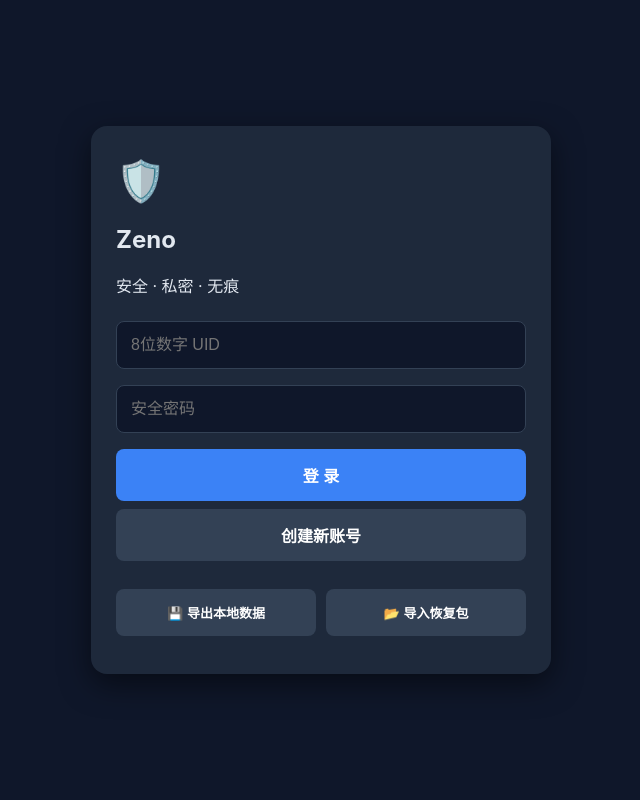
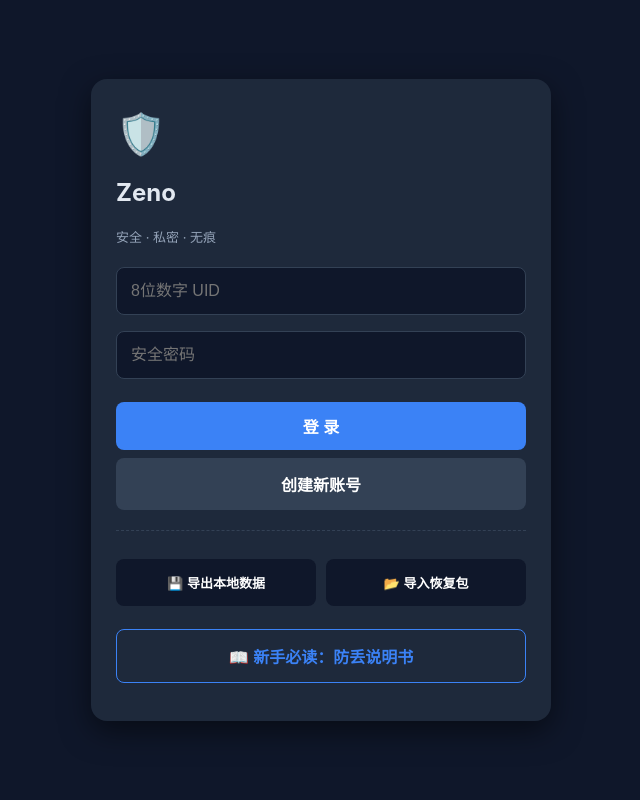
Before and after one commit to sykin7/Zeno, a Flask app: page / in a window 1280 px wide. Shown: the whole page, without its empty margins (319-959 px from the left). Run offline with Flask 3, Linux system fonts and the light colour scheme; some libraries are stand-ins or nearby versions.

Commit message:
Update index.html

```diff
--- a/templates/index.html
+++ b/templates/index.html
@@ -55,11 +55,8 @@
         #chat-input-area input { margin: 0; flex: 1; }
         #send-btn { width: auto; padding: 0 15px; margin: 0; height: 42px;}
 
-        .voice-btn { width: 42px !important; height: 42px; border-radius: 50% !important; padding: 0 !important; font-size: 18px; margin: 0; flex-shrink: 0; touch-action: none; -webkit-user-select: none; user-select: none;}
         .clip-btn { width: 42px !important; height: 42px; border-radius: 50% !important; padding: 0 !important; margin: 0; flex-shrink: 0; background: var(--secondary); display: flex; align-items: center; justify-content: center;}
 
-        .recording { background: var(--danger) !important; animation: pulse 1s infinite; }
-        @keyframes pulse { 0% { opacity: 1; } 50% { opacity: 0.5; } 100% { opacity: 1; } }
         .audio-player { display: flex; align-items: center; gap: 8px; cursor: pointer; min-width: 100px; }
         .unread-badge { background: var(--danger); color: white; font-size: 11px; padding: 2px 6px; border-radius: 10px; position: absolute; right: 10px; top: 10px; font-weight: bold; }
         #network-bar { background: var(--danger); color: white; text-align: center; padding: 5px; font-size: 12px; position: fixed; width:100%; z-index:1000; top:0;}
@@ -72,33 +69,69 @@
         .circle-btn { width: 70px; height: 70px; border-radius: 50%; font-size: 28px; display: flex; align-items: center; justify-content: center; margin: 0;}
         .tick-read { color: var(--success); font-weight: bold; }
         .flex { display: flex; gap: 10px;}
+
+        ::-webkit-scrollbar { width: 6px; }
+        ::-webkit-scrollbar-track { background: transparent; }
+        ::-webkit-scrollbar-thumb { background: #334155; border-radius: 3px; }
     </style>
 </head>
 <body>
     <div id="network-bar" class="hidden">⚠ 连接已断开，正在后台尝试重连...</div>
 
+    <div id="guide-modal" class="hidden" style="position: fixed; inset: 0; background: rgba(0,0,0,0.85); z-index: 99999; display: flex; align-items: center; justify-content: center; padding: 20px;">
+        <div class="panel" style="width: 100%; max-width: 420px; max-height: 85vh; overflow-y: auto; text-align: left; border: 1px solid var(--primary); box-shadow: 0 0 30px rgba(59,130,246,0.2);">
+            <h2 style="color: var(--primary); margin-top: 0; text-align: center; font-size: 22px;">📖 Zeno 防丢与使用手册</h2>
+
+            <div style="color: var(--text); font-size: 14px; line-height: 1.7;">
+                <div style="background: rgba(239, 68, 68, 0.1); padding: 12px; border-left: 4px solid var(--danger); border-radius: 4px; margin-bottom: 15px;">
+                    <h4 style="color: var(--danger); margin: 0 0 8px 0;">⚠️ 核心警告：阅后即焚，神仙难救</h4>
+                    <p style="margin: 0; font-size: 13px;">本系统采用军工级端到端加密。服务器<b>绝对不存</b>您的聊天记录、联系人和私钥！一切数据仅存在您当前的手机浏览器缓存中。<b>如果你清除了浏览器缓存，数据将彻底灰飞烟灭！</b></p>
+                </div>
+
+                <h4 style="color: var(--success); margin-bottom: 8px;">💾 必看：正确的数据备份姿势</h4>
+                <ul style="margin-top: 0; padding-left: 20px; font-size: 13px; color: var(--text-muted);">
+                    <li style="margin-bottom: 6px;"><b>初始备份包：</b>刚注册时下载的备份包，里面<b>只有你的账号身份</b>，没有好友。</li>
+                    <li style="margin-bottom: 6px;"><b style="color: #fff;">全量备份包 (极度重要)：</b>当您添加了好友并聊过天后，如果准备换手机、清理手机垃圾、或者关闭无痕浏览器前，<b>必须进入底部的【⚙️ 我的】 -> 点击【💾 导出本地加密数据包】</b>。这个新下载的包才包含完整的通讯录和聊天记录！</li>
+                    <li><b>如何恢复：</b>在登录界面点击【📂 导入恢复包】，选择您最新导出的那个全量备份包，即可满血复活。</li>
+                </ul>
+
+                <h4 style="color: var(--primary); margin-bottom: 8px;">📞 实时语音通话说明</h4>
+                <ul style="margin-top: 0; padding-left: 20px; font-size: 13px; color: var(--text-muted);">
+                    <li style="margin-bottom: 6px;">双方必须都开着网页才能接通，如果对方已锁屏或退出浏览器，系统会直接拦截拨打。</li>
+                    <li>通话采用 P2P 物理直连，完全不消耗服务器流量，极度安全。</li>
+                </ul>
+            </div>
+
+            <button class="success" style="margin-top: 25px; height: 48px; font-size: 16px;" onclick="document.getElementById('guide-modal').classList.add('hidden')">✅ 我已牢记以上规则</button>
+        </div>
+    </div>
+
     <div id="uid-modal" class="hidden" style="position: fixed; inset: 0; background: rgba(0,0,0,0.85); z-index: 9999; display: flex; align-items: center; justify-content: center; padding: 20px;">
         <div class="panel" style="width: 100%; max-width: 400px; text-align: center; border: 1px solid var(--primary); box-shadow: 0 0 30px rgba(59,130,246,0.2);">
             <h2 style="color: var(--success); margin-top: 0;">🎉 账号创建成功</h2>
-            <p style="color: var(--text-muted); font-size: 14px;">您的加密私钥已保存在本设备。<br>强烈建议立即下载备份，以免账号丢失！</p>
+            <p style="color: var(--text-muted); font-size: 14px;">您的加密私钥已保存在本设备。<br>强烈建议立即下载身份备份，以免账号丢失！</p>
             <div class="profile-uid" id="new-uid-display"></div>
-            <button class="success" onclick="downloadBackupAndLogin()" style="margin-bottom: 12px; height: 50px; font-size: 16px;">💾 一键下载密钥备份包 (推荐)</button>
+            <button class="success" onclick="downloadBackupAndLogin()" style="margin-bottom: 12px; height: 50px; font-size: 16px;">💾 一键下载初始备份包</button>
             <button class="secondary" onclick="closeUidModal()">稍后自己备份，直接登录</button>
         </div>
     </div>
 
     <div id="auth-view" class="container">
         <div class="panel">
-            <div class="brand-header"><span style="font-size:40px;">🛡️</span><h2>Zeno</h2><p>安全 · 私密 · 无痕</p></div>
+            <div class="brand-header"><span style="font-size:40px;">🛡️</span><h2>Zeno</h2><p style="color: var(--text-muted); font-size: 13px;">安全 · 私密 · 无痕</p></div>
+
             <input type="text" id="uid-input" placeholder="8位数字 UID" maxlength="8">
             <input type="password" id="password" placeholder="安全密码">
-            <button onclick="login()">登 录</button>
+            <button onclick="login()" style="height: 48px; font-size: 16px; margin-top: 15px;">登 录</button>
             <button class="secondary" onclick="register()">创建新账号</button>
-            <div class="flex" style="margin-top:20px;">
-                <button class="secondary" style="font-size:13px;" onclick="exportData()">💾 导出本地数据</button>
-                <button class="secondary" style="font-size:13px;" onclick="document.getElementById('import-file').click()">📂 导入恢复包</button>
+
+            <div class="flex" style="margin-top:20px; border-top: 1px dashed var(--border); padding-top: 20px;">
+                <button class="secondary" style="font-size:13px; background: #0f172a;" onclick="exportData()">💾 导出本地数据</button>
+                <button class="secondary" style="font-size:13px; background: #0f172a;" onclick="document.getElementById('import-file').click()">📂 导入恢复包</button>
                 <input type="file" id="import-file" class="hidden" onchange="importData(event)">
             </div>
+
+            <button style="margin-top: 15px; background: transparent; border: 1px solid var(--primary); color: var(--primary);" onclick="document.getElementById('guide-modal').classList.remove('hidden')">📖 新手必读：防丢说明书</button>
         </div>
     </div>
 
@@ -120,7 +153,7 @@
                     <input type="text" id="search-uid-input" placeholder="输入精准 8 位 UID 搜索" maxlength="8" style="margin:0;">
                     <button class="primary" style="width:90px; margin:0;" onclick="searchAndRequest()">搜索</button>
                 </div>
-                <h4 style="color:var(--text-muted); margin-bottom: 10px; border-bottom: 1px solid var(--border); padding-bottom: 10px;">收到的请求 (7天自动销毁)</h4>
+                <h4 style="color:var(--text-muted); margin-bottom: 10px; border-bottom: 1px solid var(--border); padding-bottom: 10px;">收到的请求</h4>
                 <div id="request-list"></div>
             </div>
 
@@ -131,13 +164,17 @@
                     <div class="profile-uid" id="profile-uid-show"></div>
                     <div style="font-size:20px; font-weight:bold; margin-bottom: 5px;" id="profile-name-show"></div>
                 </div>
-                <h4 style="color:var(--text-muted);">资料修改</h4>
-                <input type="text" id="settings-nickname" placeholder="修改昵称">
-                <button onclick="saveProfile()" style="margin-bottom: 30px;">更新资料</button>
 
-                <h4 style="color:var(--text-muted);">数据安全管理</h4>
-                <button class="secondary" onclick="exportData(currentUid)">💾 导出本地加密数据包</button>
-                <button class="danger" onclick="logout()" style="margin-top: 15px;">🚪 退出当前账号</button>
+                <h4 style="color:var(--text-muted);">资料与帮助</h4>
+                <div class="flex">
+                    <input type="text" id="settings-nickname" placeholder="修改昵称" style="margin:0;">
+                    <button onclick="saveProfile()" style="width: 100px; margin:0;">更新</button>
+                </div>
+                <button style="margin-top: 15px; background: rgba(59, 130, 246, 0.1); border: 1px solid var(--primary); color: var(--primary);" onclick="document.getElementById('guide-modal').classList.remove('hidden')">📖 查看安全与防丢说明书</button>
+
+                <h4 style="color:var(--text-muted); margin-top: 30px;">数据安全管理</h4>
+                <button class="success" onclick="exportData(currentUid)">💾 离线前必备：导出完整数据包</button>
+                <button class="danger" onclick="logout()" style="margin-top: 15px; background: transparent; border: 1px solid var(--danger); color: var(--danger);">🚪 退出当前账号</button>
             </div>
         </div>
 
@@ -156,7 +193,6 @@
         </div>
         <div id="chat-box" onscroll="handleChatScroll()"></div>
         <div id="chat-input-area">
-            <button class="secondary voice-btn" id="voice-btn" onmousedown="startRecording(event)" onmouseup="stopRecording(event)" onmouseleave="stopRecording(event)" ontouchstart="startRecording(event)" ontouchend="stopRecording(event)" ontouchcancel="stopRecording(event)" oncontextmenu="return false;">🎤</button>
             <button class="secondary clip-btn" onclick="document.getElementById('file-upload').click()">📎</button>
             <input type="file" id="file-upload" class="hidden" accept="*/*" onchange="handleFileUpload(event)">
             <input type="text" id="msg-input" placeholder="输入消息..." onkeypress="if(event.keyCode==13) sendMessage()">
@@ -175,8 +211,7 @@
 
     <script>
         let db, currentUid, currentNickname, currentToken, currentTargetUid, currentTargetName, targetPublicKeyStr, socket, peerConnection, localStream;
-        let onlineUsers = new Set(), unreadMap = {}, lastLoadedTs = 0, isEnd = false, mediaRecorder, audioChunks = [];
-        let isRecording = false;
+        let onlineUsers = new Set(), unreadMap = {}, lastLoadedTs = 0, isEnd = false;
         let activeCallTarget = null;
         let iceCandidateQueue = [];
         const STUN = { iceServers: [{ urls: 'stun:stun.qq.com:3478' }, { urls: 'stun:stun.miwifi.com:3478' }, { urls: 'stun:stun.aliyun.com:3478' }] };
@@ -278,7 +313,7 @@
             const res = await fetch('/api/login', { method: 'POST', headers: { 'Content-Type': 'application/json' }, body: JSON.stringify({ uid: u, password: p }) }).then(r=>r.json());
             if(res.error) return alert('验证失败');
             const keys = await new Promise(r => { const req = db.transaction('keys').objectStore('keys').get(u); req.onsuccess = () => r(req.result); });
-            if(!keys) return alert("本地缺失解密私钥，如果您更换了设备，请先导入备份文件。");
+            if(!keys) return alert("本地缺失解密私钥！如果您清理了缓存或更换了设备，请先点击【导入恢复包】导入之前备份的文件。");
             currentUid = u; currentNickname = res.nickname; currentToken = res.token;
             sessionStorage.setItem('chat_uid', u); sessionStorage.setItem('chat_token', res.token);
             document.getElementById('auth-view').classList.add('hidden'); document.getElementById('app-layout').classList.remove('hidden');
@@ -287,25 +322,25 @@
             requestNotifyPermission(); initSocket(); renderUI();
         };
 
-        const logout = () => { if(confirm('确定要退出当前账号吗？')) { sessionStorage.clear(); location.reload(); } };
+        const logout = () => { if(confirm('确定要退出当前账号吗？\n只要您未清理浏览器缓存，下次仍可直接登录。')) { sessionStorage.clear(); location.reload(); } };
 
         const exportData = async (targetUid = '') => {
             try {
                 const keys = await new Promise(r=>{const rq=db.transaction('keys').objectStore('keys').getAll();rq.onsuccess=()=>r(rq.result)});
                 const msgs = await new Promise(r=>{const rq=db.transaction('messages').objectStore('messages').getAll();rq.onsuccess=()=>r(rq.result)});
                 const contacts = await new Promise(r=>{const rq=db.transaction('contacts').objectStore('contacts').getAll();rq.onsuccess=()=>r(rq.result)});
-                if (keys.length === 0) return alert('没有任何数据！');
+                if (keys.length === 0) return alert('没有任何数据可供备份！');
                 const b = new Blob([JSON.stringify({keys,msgs,contacts})], {type:'application/json'});
                 const a = document.createElement('a'); a.href = URL.createObjectURL(b);
                 const idStr = targetUid ? `_UID_${targetUid}` : '';
                 a.download = `Zeno_Backup${idStr}_${Date.now()}.json`; a.click();
-            } catch (error) { alert('导出失败'); }
+            } catch (error) { alert('导出失败，请检查浏览器是否允许下载文件'); }
         };
 
-        const importData = (e) => { const f=e.target.files[0]; if(!f) return; const r=new FileReader(); r.onload=async ev=>{ try{const d=JSON.parse(ev.target.result); const tx=db.transaction(['keys','messages','contacts'],'readwrite'); if(d.keys)d.keys.forEach(k=>tx.objectStore('keys').put(k)); if(d.msgs)d.msgs.forEach(m=>tx.objectStore('messages').put(m)); if(d.contacts)d.contacts.forEach(c=>tx.objectStore('contacts').put(c)); tx.oncomplete=()=>{alert('恢复成功，请登录！');location.reload();}; }catch(err){alert('格式错误！');} }; r.readAsText(f); };
+        const importData = (e) => { const f=e.target.files[0]; if(!f) return; const r=new FileReader(); r.onload=async ev=>{ try{const d=JSON.parse(ev.target.result); const tx=db.transaction(['keys','messages','contacts'],'readwrite'); if(d.keys)d.keys.forEach(k=>tx.objectStore('keys').put(k)); if(d.msgs)d.msgs.forEach(m=>tx.objectStore('messages').put(m)); if(d.contacts)d.contacts.forEach(c=>tx.objectStore('contacts').put(c)); tx.oncomplete=()=>{alert('数据恢复成功！请重新登录账号。');location.reload();}; }catch(err){alert('备份文件格式错误或已损坏！');} }; r.readAsText(f); };
 
         const deleteContact = (uid) => {
-            if(!confirm("确定移除该联系人？其相关聊天记录将保留在本地。")) return;
+            if(!confirm("确定移除该联系人？其相关聊天记录仍将保留在本地。")) return;
             const tx = db.transaction('contacts', 'readwrite');
             tx.objectStore('contacts').delete(uid);
             tx.oncomplete = () => renderUI();
@@ -334,7 +369,7 @@
             socket.on('new_friend_request', () => { document.getElementById('badge-reqs').innerText = '新'; document.getElementById('badge-reqs').classList.remove('hidden'); });
             socket.on('friend_requests_data', async (arr) => {
                 const list = document.getElementById('request-list'); list.innerHTML = '';
-                if(arr.length === 0) return list.innerHTML = '<div style="text-align:center; color:var(--text-muted); font-size:13px; margin-top:20px;">暂无好友请求</div>';
+                if(arr.length === 0) return list.innerHTML = '<div style="text-align:center; color:var(--text-muted); font-size:13px; margin-top:20px;">暂无新的好友请求</div>';
                 const keys = await new Promise(r => { const req = db.transaction('keys').objectStore('keys').get(currentUid); req.onsuccess = () => r(req.result); });
                 for(let r of arr) {
                     try {
@@ -364,7 +399,7 @@
                 }
                 const obj = { contact: d.from, type: 'other', content: msg.c, mType: msg.t, ts: d.timestamp, msgId: msg.id, status: 0 };
                 const contact = await new Promise(r => { const req = db.transaction('contacts').objectStore('contacts').get(d.from); req.onsuccess = () => r(req.result); });
-                showPushNotification(contact ? contact.nick : d.from, msg.t === 'text' ? msg.c : '[媒体消息]');
+                showPushNotification(contact ? contact.nick : d.from, msg.t === 'text' ? msg.c : '[收到一条媒体消息]');
 
                 if(currentTargetUid === d.from && !document.getElementById('chat-view').classList.contains('hidden')) {
                     obj.status = 2;
@@ -404,7 +439,7 @@
             const payload = { u: currentUid, n: currentNickname, p: await cryptoOp.export(myKeys.pub) };
             const enc = await cryptoOp.enc(JSON.stringify(payload), res.public_key);
             socket.emit('send_friend_request', { from: currentUid, token: currentToken, to: res.uid, payload: enc });
-            alert(`已发送加密请求给 ${res.nickname}`); document.getElementById('search-uid-input').value = '';
+            alert(`已发送加密请求给 ${res.nickname}！请等待对方同意。`); document.getElementById('search-uid-input').value = '';
         };
 
         const rejectReq = (reqId) => { socket.emit('resolve_friend_request', { uid: currentUid, token: currentToken, req_id: reqId }); socket.emit('fetch_friend_requests', {uid: currentUid, token: currentToken}); };
@@ -415,7 +450,7 @@
             const payload = { id: Math.random().toString(36).substr(2, 9), t: 'sys_accept', c: 'ok' };
             const enc = await cryptoOp.enc(JSON.stringify(payload), fromPub);
             socket.emit('send_message', { from: currentUid, token: currentToken, to: fromUid, payload: enc });
-            alert('已添加对方为好友'); socket.emit('fetch_friend_requests', {uid: currentUid, token: currentToken}); renderUI();
+            alert('已成功添加对方为好友！'); socket.emit('fetch_friend_requests', {uid: currentUid, token: currentToken}); renderUI();
         };
 
         const loadMore = async (uid) => {
@@ -471,8 +506,8 @@
             const box = document.getElementById('chat-box'); const row = document.createElement('div'); row.className = `msg-row ${m.type}`;
             let html = '';
             if(m.mType === 'text') html = m.content.replace(/[&<>'"]/g, t=>({'&':'&amp;','<':'&lt;','>':'&gt;',"'":'&#39;','"':'&quot;'}[t]));
-            else if(m.mType === 'image') html = `<img src="${m.content}" style="max-width:100%; border-radius:8px;">`;
-            else if(m.mType === 'audio') html = `<div class="audio-player" onclick="playAudio('${m.content}')">🎵 语音 (点击播放)</div>`;
+            else if(m.mType === 'image') html = `<img src="${m.content}" style="max-width:100%; border-radius:8px; box-shadow:0 4px 6px rgba(0,0,0,0.3);">`;
+            else if(m.mType === 'audio') html = `<div class="audio-player" onclick="playAudio('${m.content}')">🔊 点击播放语音</div>`;
             else html = `<a href="${m.content}" download style="color:#fff; text-decoration:underline;">📁 下载附件</a>`;
             let tick = m.type === 'me' ? `<span id="tick-${m.msgId}" style="margin-left:5px;" class="${m.status===2?'tick-read':''}">${m.status === 2 ? '✓✓' : (m.status === 1 ? '✓✓' : '✓')}</span>` : '';
             row.innerHTML = `<div class="msg-bubble">${html}</div><div class="msg-time">${new Date(m.ts).toLocaleTimeString([],{hour:'2-digit',minute:'2-digit'})}${tick}</div>`;
@@ -482,8 +517,8 @@
             const box = document.getElementById('chat-box'); const row = document.createElement('div'); row.className = `msg-row ${m.type}`;
             let html = '';
             if(m.mType === 'text') html = m.content.replace(/[&<>'"]/g, t=>({'&':'&amp;','<':'&lt;','>':'&gt;',"'":'&#39;','"':'&quot;'}[t]));
-            else if(m.mType === 'image') html = `<img src="${m.content}" style="max-width:100%; border-radius:8px;">`;
-            else if(m.mType === 'audio') html = `<div class="audio-player" onclick="playAudio('${m.content}')">🎵 语音 (点击播放)</div>`;
+            else if(m.mType === 'image') html = `<img src="${m.content}" style="max-width:100%; border-radius:8px; box-shadow:0 4px 6px rgba(0,0,0,0.3);">`;
+            else if(m.mType === 'audio') html = `<div class="audio-player" onclick="playAudio('${m.content}')">🔊 点击播放语音</div>`;
             else html = `<a href="${m.content}" download style="color:#fff; text-decoration:underline;">📁 下载附件</a>`;
             let tick = m.type === 'me' ? `<span id="tick-${m.msgId}" style="margin-left:5px;" class="${m.status===2?'tick-read':''}">${m.status === 2 ? '✓✓' : (m.status === 1 ? '✓✓' : '✓')}</span>` : '';
             row.innerHTML = `<div class="msg-bubble">${html}</div><div class="msg-time">${new Date(m.ts).toLocaleTimeString([],{hour:'2-digit',minute:'2-digit'})}${tick}</div>`;
@@ -522,38 +557,10 @@
             document.getElementById('file-upload').value = '';
         };
 
-        const startRecording = async (e) => {
-            if(e && e.type === 'touchstart') e.preventDefault();
-            if(isRecording) return;
-            isRecording = true;
-            document.getElementById('voice-btn').classList.add('recording');
-            try {
-                const s = await getMicrophoneAccess();
-                if (!isRecording) { s.getTracks().forEach(t => t.stop()); return; }
-                mediaRecorder = new MediaRecorder(s); audioChunks = [];
-                mediaRecorder.ondataavailable = e => audioChunks.push(e.data);
-                mediaRecorder.onstop = () => { const b = new Blob(audioChunks, { type: 'audio/webm' }); const r = new FileReader(); r.readAsDataURL(b); r.onloadend = () => sendMessage('audio', r.result); };
-                mediaRecorder.start();
-            } catch(err) {
-                isRecording = false;
-                document.getElementById('voice-btn').classList.remove('recording');
-            }
-        };
-        const stopRecording = (e) => {
-            if(e && (e.type === 'touchend' || e.type === 'touchcancel')) e.preventDefault();
-            if(!isRecording) return;
-            isRecording = false;
-            document.getElementById('voice-btn').classList.remove('recording');
-            if(mediaRecorder && mediaRecorder.state !== 'inactive') {
-                mediaRecorder.stop();
-                if(mediaRecorder.stream) mediaRecorder.stream.getTracks().forEach(t => t.stop());
-            }
-        };
-
         const updateStatusUI = () => document.getElementById('chat-target-status').innerText = onlineUsers.has(currentTargetUid)?"在线":"离线";
         const updateTick = (id, s) => { const e = document.getElementById(`tick-${id}`); if(e) { e.innerText = '✓✓'; if(s===2) e.className = 'tick-read'; } };
         const boxScroll = () => { const b = document.getElementById('chat-box'); b.scrollTop = b.scrollHeight; };
-        const clearChat = () => { if(confirm("清空该对话记录？不可逆！")) { const tx = db.transaction('messages', 'readwrite'); tx.objectStore('messages').index('contact').openKeyCursor(IDBKeyRange.only(currentTargetUid)).onsuccess = e => { const c = e.target.result; if(c){ tx.objectStore('messages').delete(c.primaryKey); c.continue(); } else { document.getElementById('chat-box').innerHTML = ''; } }; } };
+        const clearChat = () => { if(confirm("清空该对话的本地记录？此操作不可逆！")) { const tx = db.transaction('messages', 'readwrite'); tx.objectStore('messages').index('contact').openKeyCursor(IDBKeyRange.only(currentTargetUid)).onsuccess = e => { const c = e.target.result; if(c){ tx.objectStore('messages').delete(c.primaryKey); c.continue(); } else { document.getElementById('chat-box').innerHTML = ''; } }; } };
 
         const startCall = async () => {
             if(!onlineUsers.has(currentTargetUid)) return alert("对方当前不在线或已锁屏，无法接通！");
@@ -577,7 +584,7 @@
                 const offer = await peerConnection.createOffer();
                 await peerConnection.setLocalDescription(offer);
                 socket.emit('webrtc_signal', { from: currentUid, token: currentToken, to: currentTargetUid, type: 'offer', sdp: { type: offer.type, sdp: offer.sdp } });
-            } catch(e) { console.log("拨打被安全阻断"); }
+            } catch(e) {}
         };
 
         const handleSignal = async (d) => {
@@ -621,7 +628,7 @@
                 } else if(d.type === 'end') {
                     endCallLocal();
                 }
-            } catch(e) { console.log('信令处理异常'); }
+            } catch(e) {}
         };
 
         const acceptCall = async () => {
@@ -641,7 +648,7 @@
         const endCall = () => { socket.emit('webrtc_signal', { from: currentUid, token: currentToken, to: currentTargetUid || activeCallTarget, type: document.getElementById('incoming-tools').classList.contains('hidden') ? 'end' : 'reject' }); endCallLocal(); };
         const endCallLocal = () => { if(localStream) localStream.getTracks().forEach(t=>t.stop()); if(peerConnection) peerConnection.close(); document.getElementById('webrtc-view').classList.add('hidden'); activeCallTarget = null; document.getElementById('remote-audio').srcObject = null; iceCandidateQueue = []; };
 
-        const saveProfile = async () => { const n = document.getElementById('settings-nickname').value.trim(); if(!n) return; await fetch('/api/profile/update', {method:'POST', headers:{'Content-Type':'application/json'}, body:JSON.stringify({uid:currentUid, token:currentToken, nickname:n})}); currentNickname=n; document.getElementById('profile-name-show').innerText=n; sessionStorage.setItem('chat_nick',n); alert('保存成功'); };
+        const saveProfile = async () => { const n = document.getElementById('settings-nickname').value.trim(); if(!n) return; await fetch('/api/profile/update', {method:'POST', headers:{'Content-Type':'application/json'}, body:JSON.stringify({uid:currentUid, token:currentToken, nickname:n})}); currentNickname=n; document.getElementById('profile-name-show').innerText=n; sessionStorage.setItem('chat_nick',n); alert('资料更新成功'); };
 
         window.onload = async () => { await initDB(); const u = sessionStorage.getItem('chat_uid'); if(u) { document.getElementById('uid-input').value = u; } };
     </script>
```
